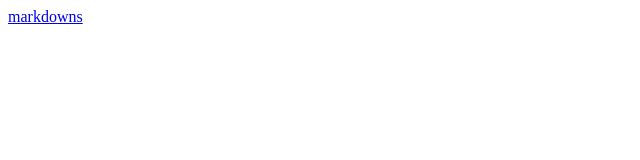
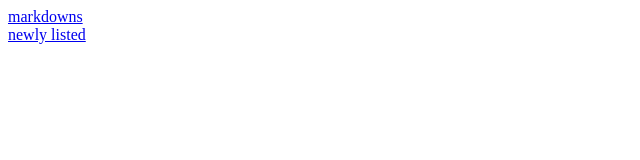
Before and after one commit to m3mz/test, a plain HTML site: page index.html in a window 1280 px wide. Shown: the whole page, without its empty margins (0-640 px from the left). Drawn offline with Linux system fonts and the light colour scheme.

Commit message:
Update index.html

```diff
--- a/index.html
+++ b/index.html
@@ -1 +1 @@
-<html><a href=fb://marketplace_category/?browse_context=c2c_markdown_feed&header_override=Reduced%20Price&upsell_type=C2C_MARKDOWN:>markdowns</a></html>
+<html><a href=fb://marketplace_category/?browse_context=c2c_markdown_feed&header_override=Reduced%20Price&upsell_type=C2C_MARKDOWN:>markdowns</a><br><a href=fb://marketplace_category/?browse_context=recently_posted_feed&header_override=Newly%20Listed&upsell_type=RECENTLY_POSTED_UPSELL>newly listed</a></html>
```
